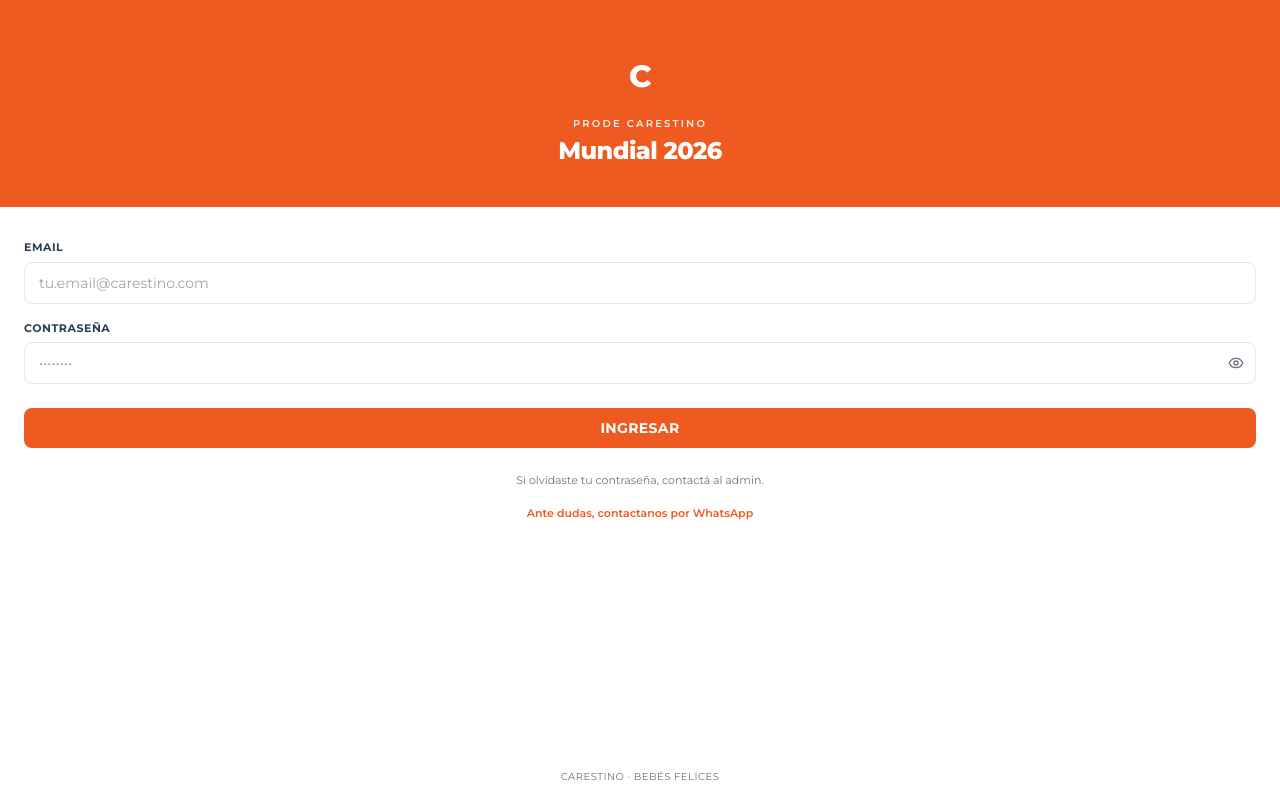
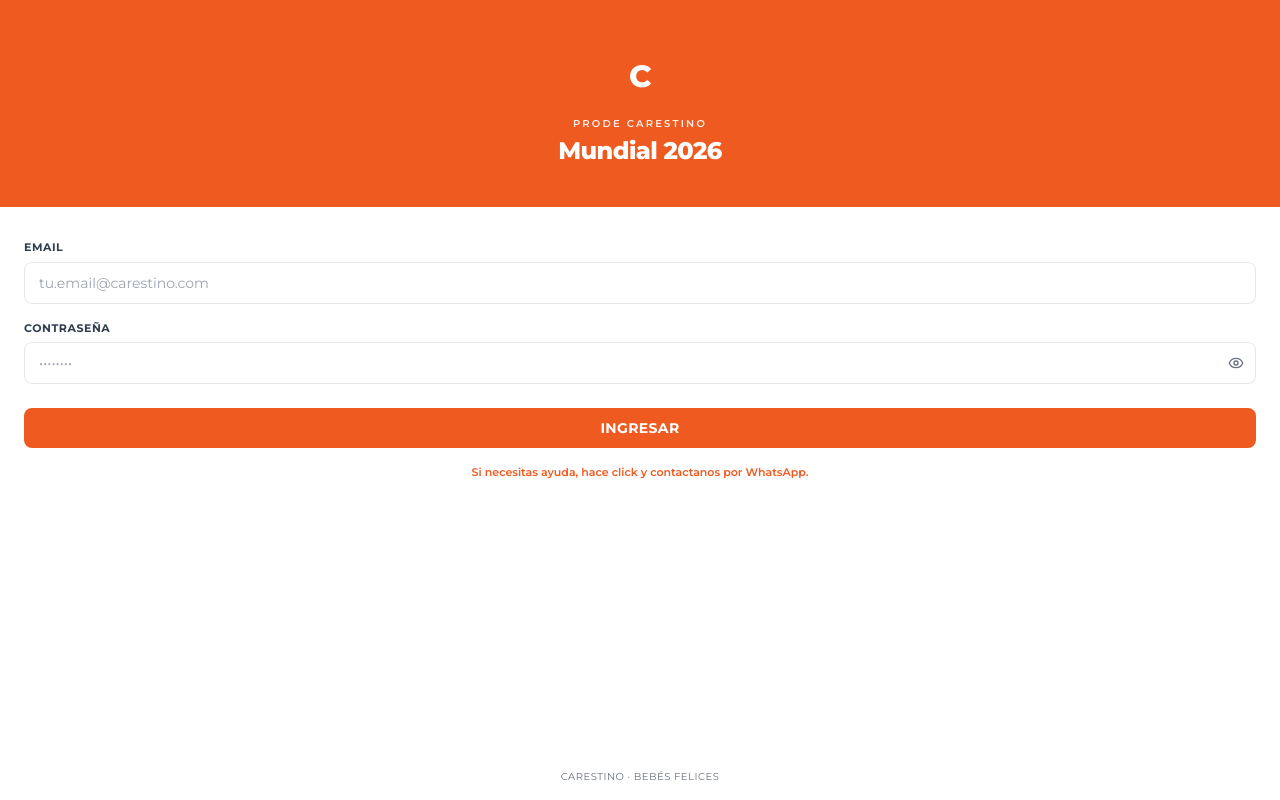
Before and after one commit to franciscojofer/prode-carestino, a React (Vite) app in the folder frontend/: page /login in a window 1280 px wide. Built offline with nearby package versions, Linux system fonts and the light colour scheme; no server answers.

Commit message:
chore: LoginScreen Update

```diff
--- a/frontend/src/screens/LoginScreen.tsx
+++ b/frontend/src/screens/LoginScreen.tsx
@@ -107,9 +107,6 @@
           </Button>
         </div>
 
-        <div className="mt-2 text-[11px] text-center text-muted">
-          Si olvidaste tu contraseña, contactá al admin.
-        </div>
 
         <a
           href={SUPPORT_WHATSAPP_URL}
@@ -117,7 +114,7 @@
           rel="noopener noreferrer"
           className="text-[11px] text-center font-semibold text-brand-orange"
         >
-          Ante dudas, contactanos por WhatsApp
+          Si necesitas ayuda, hace click y contactanos por WhatsApp.
         </a>
       </form>
 
```
